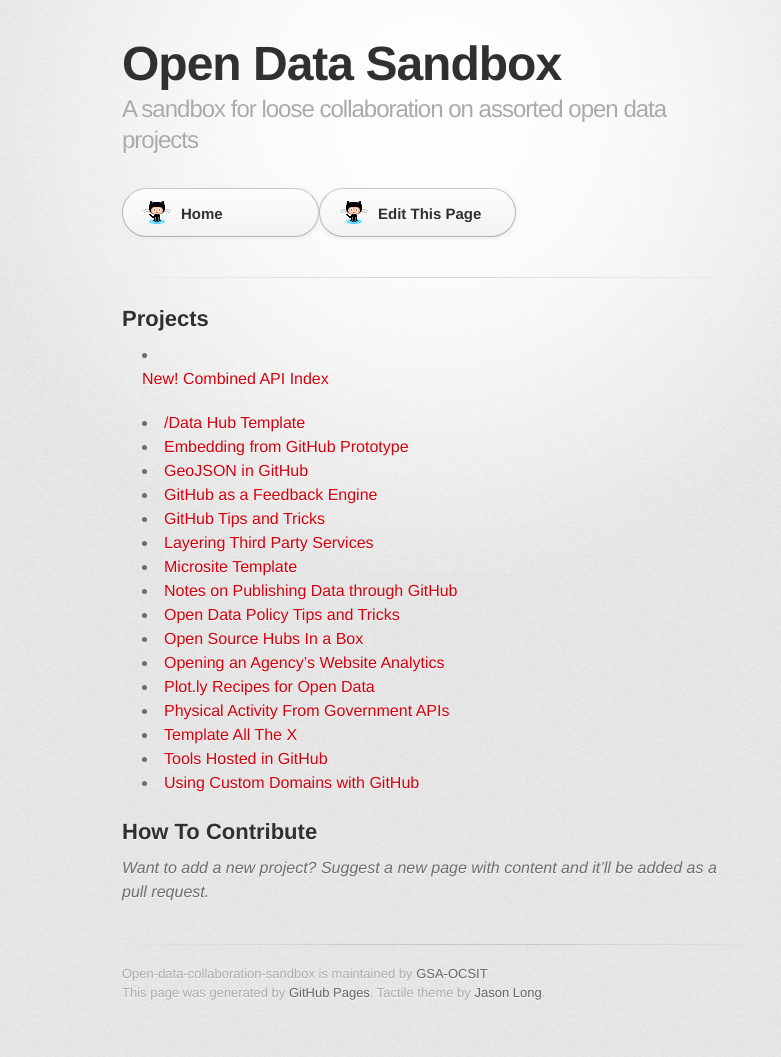
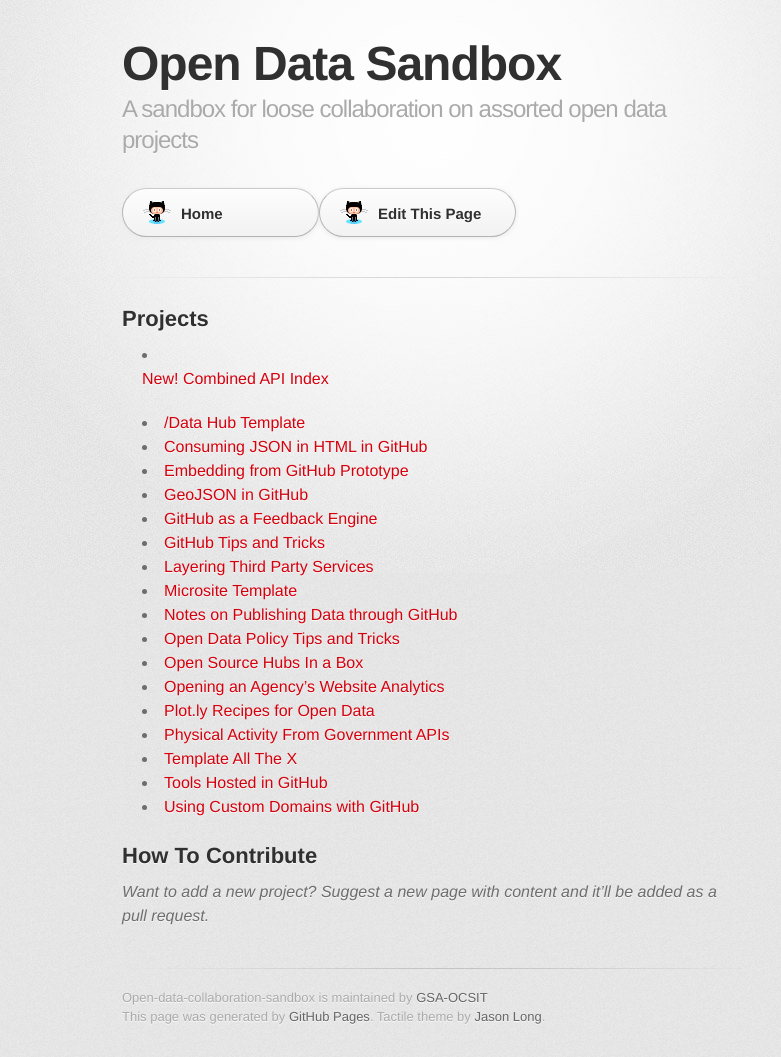
Before and after one commit to GSA/Open-Data-Collaboration-Sandbox, a Jekyll site: the page built from index.md, in a window 1280 px wide. Shown: the whole page, without its empty margins (208-989 px from the left). Built offline with Jekyll 4.4.1, drawn with Linux system fonts in a browser that asks for light colours; some web fonts are replaced; before the commit the page ends 1033 px from its top, so only the background shows below that.

Commit message:
Update index.md

```diff
--- a/index.md
+++ b/index.md
@@ -10,6 +10,7 @@
 * [New! Combined API Index](https://github.com/18F/API-All-the-X)
 
 * [/Data Hub Template](http://gsa.github.io/Open-Data-Collaboration-Sandbox/data-hub-template)
+* [Consuming JSON in HTML in GitHub](http://graybrooks.com/mustache-test-1/)
 * [Embedding from GitHub Prototype](https://github.com/gbinal/embedding-github-prototype)
 * [GeoJSON in GitHub](http://gsa.github.io/Open-Data-Collaboration-Sandbox/geojson-in-github/)
 * [GitHub as a Feedback Engine](http://gsa.github.io/Open-Data-Collaboration-Sandbox/github_as_a_feedback_engine)
```
